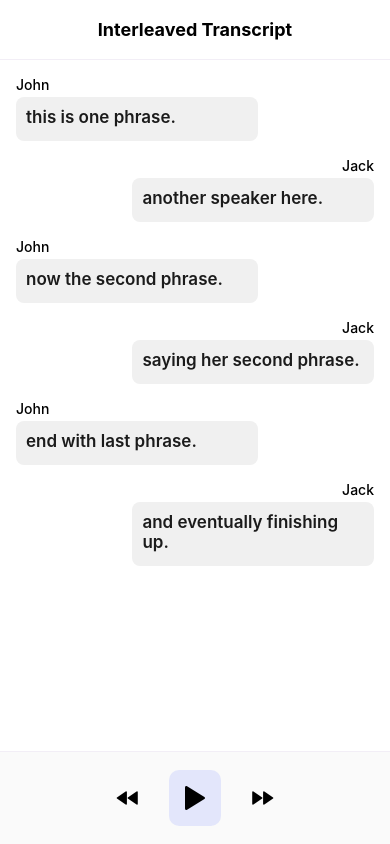
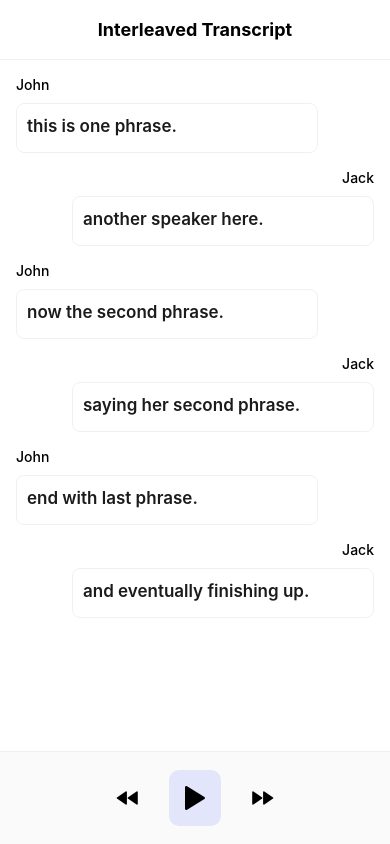
Before and after one commit to noumantahir/nt-web-transcript-sample, a React Native app: screen / in a window 390 px wide. Built offline with nearby package versions, Linux system fonts and the light colour scheme.

Commit message:
matched transcript item with figma ui

```diff
--- a/src/screens/transcript/children/TranscriptItem.tsx
+++ b/src/screens/transcript/children/TranscriptItem.tsx
@@ -13,13 +13,17 @@ interface Props {
 export const TranscriptItem = ({ data, index, activeIndex }: Props) => {
 
   const isEven = index % 2 === 0;
+  const isActive = activeIndex == index
+
+  const _containerStyle = [styles.container, isEven ? styles.alignLeft : styles.alignRight];
+  const _textStyle = isActive ? styles.activeTextStyle : undefined;
+  const _bubbleStyle = [styles.chatBubble, isActive && styles.activeBubble];
 
   return (
-    <View style={[styles.container, isEven ? styles.alignLeft : styles.alignRight]}>
-      <Text preset={TextPresets.LABEL}>{data.speaker}</Text>
-
-      <View style={[styles.chatBubble, activeIndex == index && styles.activeBubble]}>
-        <Text preset={TextPresets.BODY}>{data.message}</Text>
+    <View style={_containerStyle}>
+      <Text preset={TextPresets.LABEL} style={_textStyle}>{data.speaker}</Text>
+      <View style={_bubbleStyle}>
+        <Text preset={TextPresets.BODY} style={_textStyle}>{data.message}</Text>
       </View>
     </View>
   )
--- a/src/screens/transcript/styles/TranscriptItem.styles.ts
+++ b/src/screens/transcript/styles/TranscriptItem.styles.ts
@@ -1,4 +1,5 @@
 import { StyleSheet } from "react-native";
+import { Colors } from "theme";
 
 export default StyleSheet.create({
     container: {
@@ -13,13 +14,20 @@ export default StyleSheet.create({
       marginRight: 56
     },
     chatBubble: {
-      backgroundColor: '#f0f0f0',
-      width: '80%',
-      padding: 10,
+      backgroundColor: Colors.backgroundWhite,
+      width: '100%',
+      borderColor:Colors.border,
+      marginTop:6,
+      borderWidth:1,
+      paddingHorizontal: 10,
+      paddingVertical:12,
       borderRadius: 8,
       marginBottom: 8,
     },
     activeBubble:{
-      backgroundColor: '#8794FF33',
+      backgroundColor: Colors.primary,
+    },
+    activeTextStyle:{
+      color:Colors.accent,
     }
   });
```
